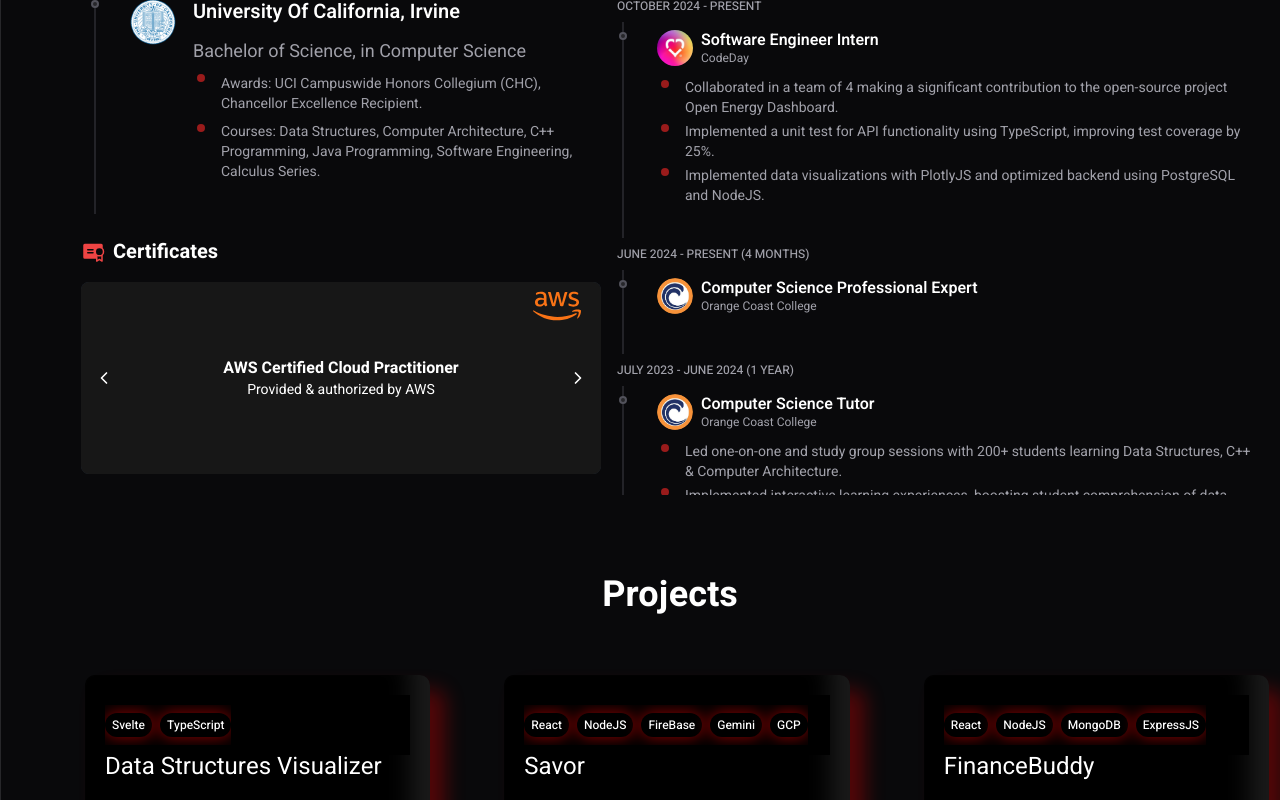
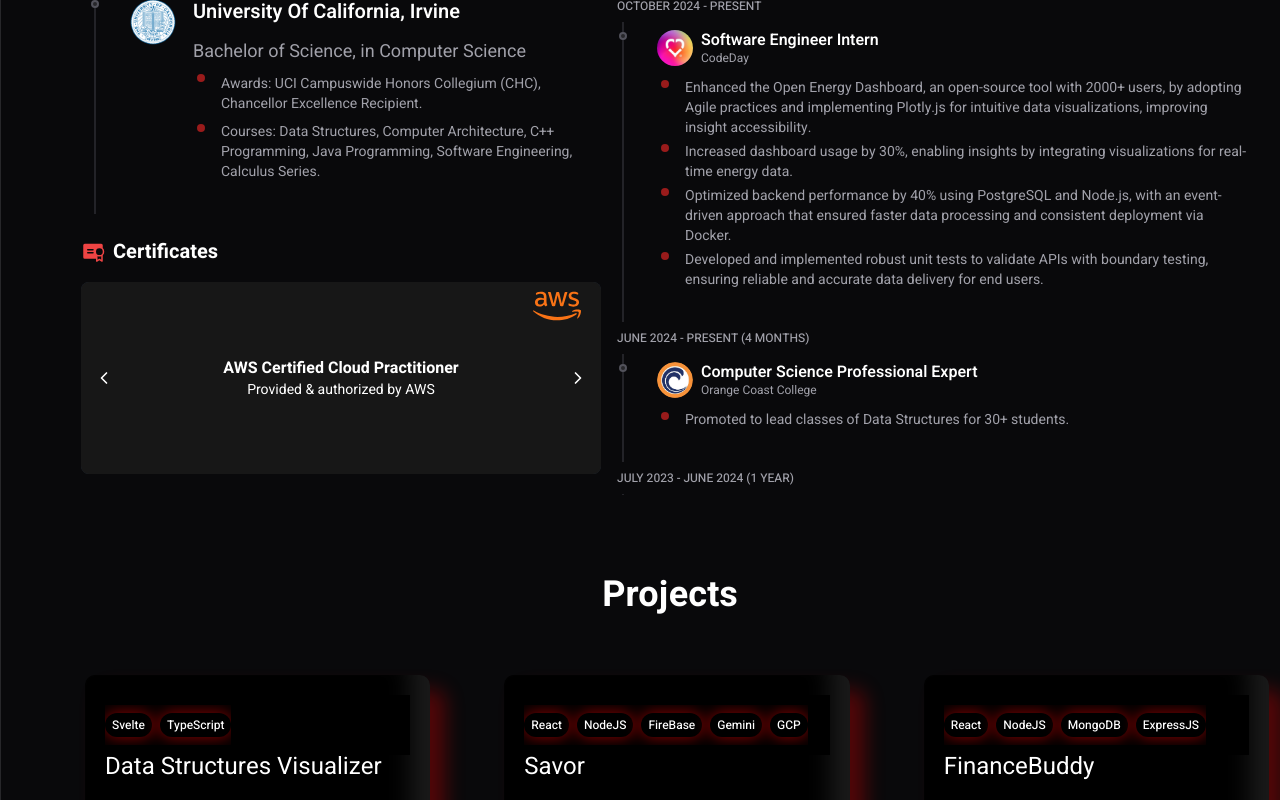
Before and after one commit to developersbm/personal-website, a React (Vite) app: page / in a window 1280 px wide. Shown: the part 740-1540 px from the top of the page. Built offline with nearby package versions, Linux system fonts and the light colour scheme.

Commit message:
Added info

```diff
--- a/src/data/user_info.js
+++ b/src/data/user_info.js
@@ -92,9 +92,10 @@
             duration: "October 2024 - Present",
             image: "codeday.png",
             descriptions: [
-                "Collaborated in a team of 4 making a significant contribution to the open-source project Open Energy Dashboard.",
-                "Implemented a unit test for API functionality using TypeScript, improving test coverage by 25%.",
-                "Implemented data visualizations with PlotlyJS and optimized backend using PostgreSQL and NodeJS."
+                "Enhanced the Open Energy Dashboard, an open-source tool with 2000+ users, by adopting Agile practices and implementing Plotly.js for intuitive data visualizations, improving insight accessibility.",
+                "Increased dashboard usage by 30%, enabling insights by integrating visualizations for real-time energy data.",
+                "Optimized backend performance by 40% using PostgreSQL and Node.js, with an event-driven approach that ensured faster data processing and consistent deployment via Docker.",
+                "Developed and implemented robust unit tests to validate APIs with boundary testing, ensuring reliable and accurate data delivery for end users."
             ]
         },
         {
@@ -102,7 +103,9 @@
             company: "Computer Science Professional Expert",
             duration: "June 2024 - Present (4 months)",
             image: "orange.png",
-            descriptions: []
+            descriptions: [
+                "Promoted to lead classes of Data Structures for 30+ students."
+            ]
         },
         {
             position: "Orange Coast College",
@@ -110,7 +113,7 @@
             duration: "July 2023 - June 2024 (1 Year)",
             image: "orange.png",
             descriptions: [
-                "Led one-on-one and study group sessions with 200+ students learning Data Structures, C++ & Computer Architecture.",
+                "Led one-on-one and study group sessions with 250+ students learning Data Structures, C++ & Computer Architecture.",
                 "Implemented interactive learning experiences, boosting student comprehension of data structures by 50%, as evidenced by surveys.",
                 "Created engaging lesson plans and materials with professors, leading to a 15% increase in course retention rates, demonstrating improved student comprehension and engagement."
             ]
@@ -121,8 +124,9 @@
             duration: "June 2024 - August 2024 (3 Months)",
             image: "headstarter.png",
             descriptions: [
-                "Developed backend solutions using AWS Lambda, DynamoDB, and Cognito to streamline user data management, achieving a 98% accuracy in user placement and reducing data inconsistencies.",
-                "Designed and deployed features with React and NodeJS, integrating OpenAI APIs, resulting in a 98% accuracy rate as confirmed by feedback from over 1,000 users.",
+                "Led a team of 3 interns in the development of 4 AI applications using Next.js, OpenAI, and Stripe API, delivering user-oriented features with React and Node.js, and earning positive feedback from over 1,000 users.",
+                "Achieved 98% accuracy in user categorization by optimizing serverless architecture with AWS Lambda, DynamoDB, and Amazon Cognito.",
+                "Maintained software efficiency and stability by implementing updates, optimizations, and Git version control.",
                 "Coached by Amazon, Google, and Microsoft engineers on Agile, CI/CD, Git, and microservice architecture."
             ]
         },
```
